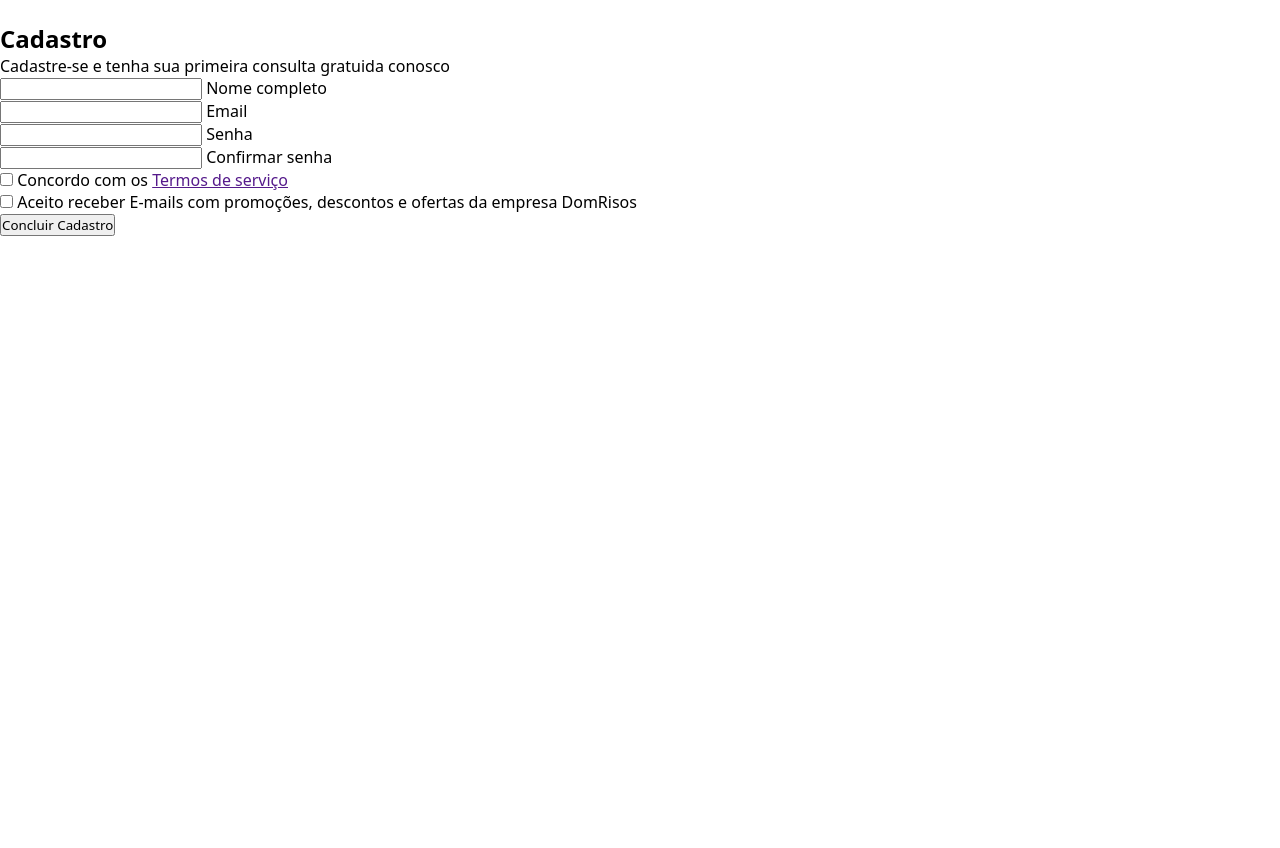
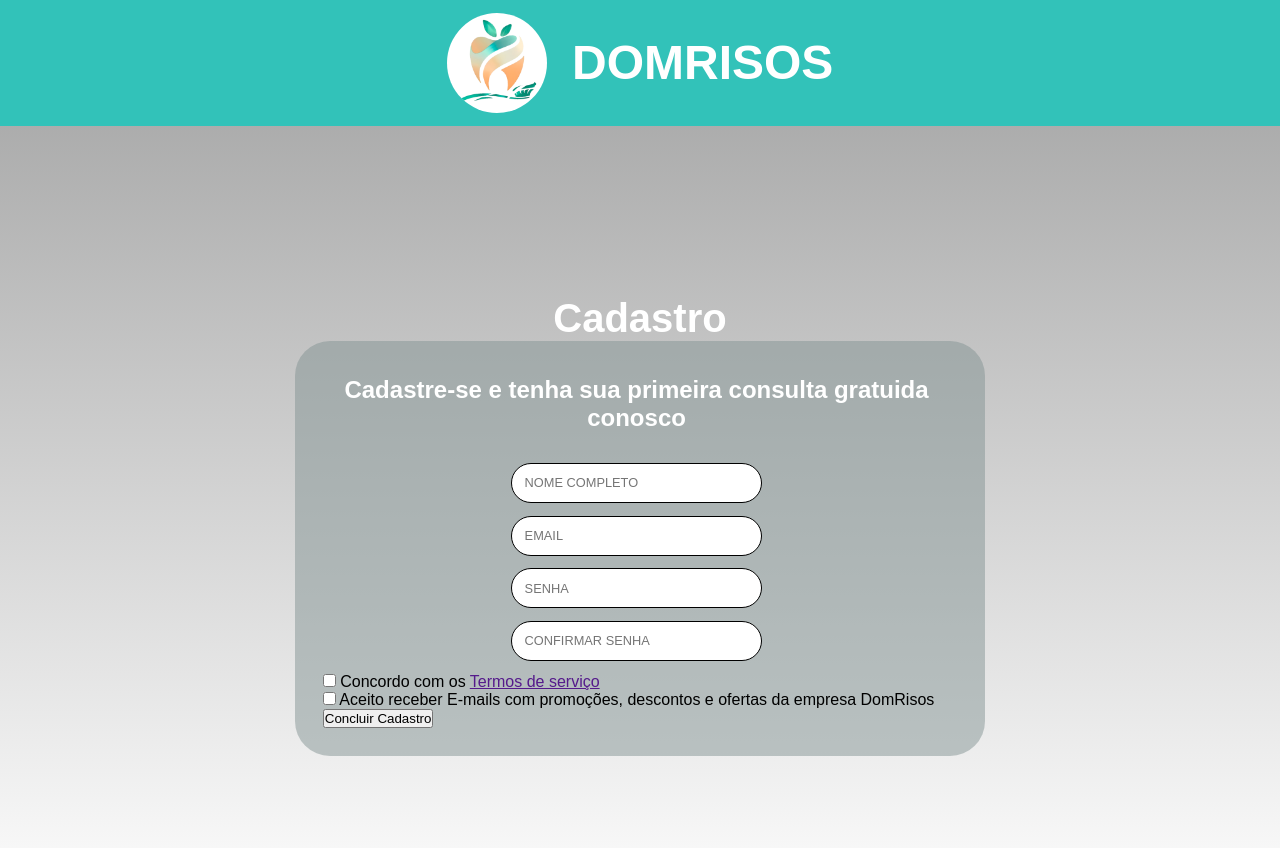
Before and after one commit to well032/TCC-Dentista, a plain HTML site: page formcad.html in a window 1280 px wide. Before the commit the page ends 800 px from the top, so only its background shows below. Drawn offline with Linux system fonts and the light colour scheme.

Commit message:
Cadastro quase finalizado

```diff
--- a/form.css
+++ /dev/null
@@ -1,11 +0,0 @@
-/* Configuração padrão para inicio da Estilização */
-* {
-    margin: 0;
-    padding: 0;
-    box-sizing: border-box;
-    font-family: sans-serif;
-}
-
-input-form {
-
-}
--- /dev/null
+++ b/formcad.css
@@ -0,0 +1,90 @@
+/* Configuração padrão para inicio da Estilização */
+* {
+    margin: 0;
+    padding: 0;
+    box-sizing: border-box;
+    font-family: sans-serif;
+}
+
+#fundo {
+    background-image: linear-gradient(to top, white, #3a3b3b7c);
+}
+
+header {
+    background-color: #32C2B9;
+    padding: 1%;
+    overflow: hidden;
+    align-items: center;
+    display: block;
+}
+
+#texto-header {
+    display: flex;
+    align-items: center;
+    justify-content: center;
+}
+
+#texto-header img {
+    background-color: white;
+    border-radius: 50%;
+    width: 8%;
+    border-style: transparent;
+}
+
+#texto-header h1 {
+    align-items: center;
+    font-size: 300%;
+    margin-left: 2%;
+    color: white;
+}
+
+#form-completo {
+    width: 100%; /* Largura */
+    height: 100vh; /* Tamanho */
+    display: flex; /* Responsável por colocar os itens na mesma linha (lado a lado) */
+    align-items: center; /* Alinhar os itens para o centro */
+    justify-content: center; /* Justifiar-conteúdo ao centro */
+}
+
+
+.container { /* Aqui estamos chamando nossa Class da DIV PAI */
+    max-width: 1280px; /* Atribuimos aqui um tamanho máximo de largura que essa Class irá exercer */
+    margin: 0 auto; /* dizemos ao navegar que as margens superior e inferior são iguais a 0 e as da esquerda a direita são automáticas */
+}
+
+.text-inicio {
+    text-align: center;
+    font-size: 1.5em;
+    margin-bottom: 5%;
+    color: white;
+}
+
+#titulo {
+    text-align: center;
+    font-size: 2.5em;
+    color: white;
+}
+
+.text-box {
+    margin-bottom: 2%;
+    width: 40%;
+    height: 5vh;
+    border-radius: 75px;
+    padding: 2%;
+    font-size: 0.8rem;
+    border: solid;
+    border-color: black;
+    border-width: 1.5px;
+}
+
+.input-form {
+    align-items: center;
+    text-align: center;
+}
+
+form {
+    background-color: #8090917c;
+    padding: 5% 5% 4% 4%;
+    border-radius: 35px;
+    border: 2px;
+}
--- a/formcad.html
+++ b/formcad.html
@@ -4,66 +4,76 @@
     <meta charset="UTF-8">
     <meta name="viewport" content="width=device-width, initial-scale=1.0">
     <title>TCC</title>
-    <link rel="stylesheet" href="style.css">
+    <link rel="stylesheet" href="formcad.css">
 </head>
 <body>
 
-            <img  src="" alt="">
+<div id="fundo">
 
-            <section>
+        <header>
+            <div id="texto-header">
+            <img src="imagens/Logo PNG.png" alt="">
+            <h1>DOMRISOS</h1>
+
+        </header>
+
+            <section id="form-completo">
+
+        <div class="container">
+
+
+            <h1 id="titulo">Cadastro</h1>
+
 
             <form action="">
 
-                <h2>Cadastro</h2>
-
-                <p>Cadastre-se e tenha sua primeira consulta gratuida conosco</p>
-
+                <h3 class="text-inicio">Cadastre-se e tenha sua primeira consulta gratuida conosco</h3>
 
                 <div class="input-form">
 
-                    <input type="text" id="nome-box" class="text-box" name="nome" required>
-
-                    <label for="nome-box"> Nome completo </label>
+                    <input type="text" id="nome-box" class="text-box" name="nome" placeholder="NOME COMPLETO" required>
 
                 </div>
 
                 <div class="input-form">
-                    <input type="email" id="email-box" class="text-box" name="email" required>
 
-                    <label for="email-box"> Email </label>
+                    <input type="email" id="email-box" class="text-box" name="email" placeholder="EMAIL" required>
+
                 </div>
 
 
                 <div class="input-form">
-                    <input type="password" id="psw-box" class="text-box" name="senha" required>
+                    <input type="password" id="psw-box" class="text-box" name="senha" placeholder="SENHA" required>
 
-                    <label for="psw-box"> Senha</label>
                 </div>
 
                 <div class="input-form">
-                    <input type="password" id="psw-box" class="text-box" name="senha" required>
 
-                    <label for="pswconf-box">Confirmar senha</label>
+                    <input type="password" id="psw-box" class="text-box" name="confirmsenha" placeholder="CONFIRMAR SENHA" required>
                 </div>
 
-                <div class="input-form">
+                <div class="input-checkbox">
+
                     <input type="checkbox" id="check-box" class="check-box" name="check" required>
 
                     <label for="check-box">Concordo com os <a href="">Termos de serviço</a></label>
                 </div>
 
-                <div class="input-formk">
+                <div class="input-checkbox">
+
                     <input type="checkbox" id="check-box" class="check-box" name="check">
 
-                    <label for="check-box">Aceito receber E-mails com promoções, descontos e ofertas da empresa DomRisos</label>
+                    <label for="">Aceito receber E-mails com promoções, descontos e ofertas da empresa DomRisos</label>
                 </div>
 
                 <div class="input-submit">
+
                     <input type="submit" id="submit-button" class="submit" name="submit" value="Concluir Cadastro">
 
-                    <label for="submit-button"></label>
                 </div>
 
+
+        </div>
 
             </form>
 
@@ -71,5 +81,7 @@
 
 
 
+    </div>
+
 </body>
 </html>
```
Also changed, not shown: imagens/Logo JPEG.jpg (added), imagens/Logo PNG.png (added).
